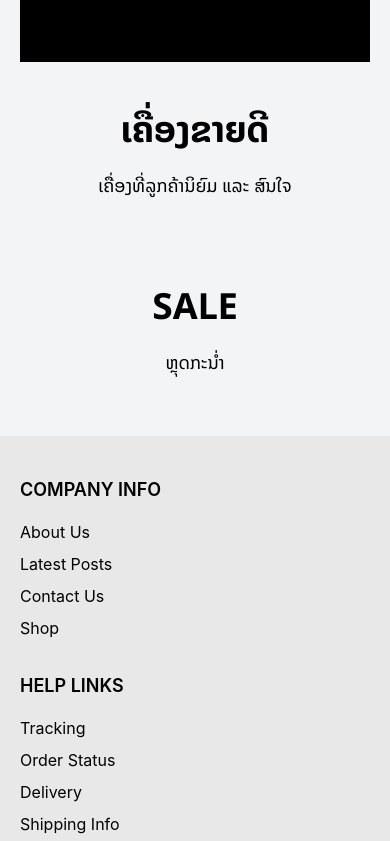
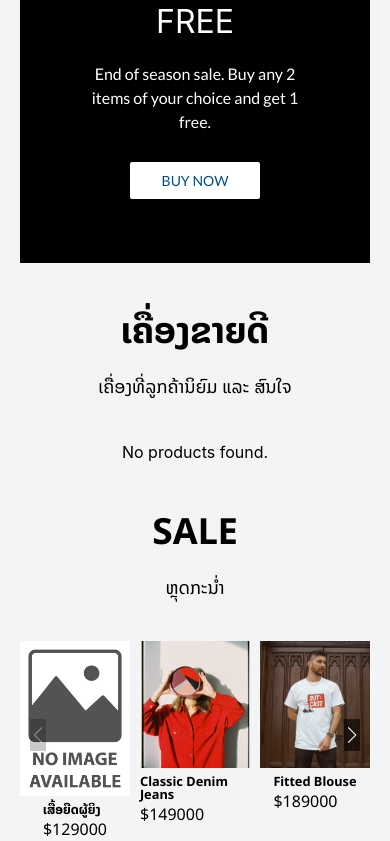
Before and after one commit to tonsisouvanh/style-hub-app, a React (Vite) app: page / in a window 390 px wide. Shown: the part 2559-3400 px from the top of the page. Built offline with nearby package versions, Linux system fonts and the light colour scheme.

Commit message:
featured products

```diff
--- a/src/components/FeaturedProducts/FeaturedProducts.tsx
+++ b/src/components/FeaturedProducts/FeaturedProducts.tsx
@@ -1,3 +1,4 @@
+import { useState, useEffect } from "react";
 import { Link } from "react-router-dom";
 import { motion } from "framer-motion";
 import { fadeFromTopAnimate } from "../../animation";
@@ -6,87 +7,46 @@ import { Swiper, SwiperSlide } from "swiper/react";
 import "swiper/css";
 import "swiper/css/navigation";
 import "./FeaturedProduct.css";
-
+import { Product } from "../../types";
+import { noimage } from "../../assets/images";
 interface ProductProps {
   products: Product[];
   featuredTitle: string;
   featuredDesc: string;
   showButton: boolean;
   isScrollX: boolean;
-}
-
-interface Product {
-  id: number;
-  image: string;
-  title: string;
-  price: number;
+  showType: string;
 }
 
 const FeaturedProducts: React.FC<ProductProps> = ({
   products,
-  featuredTitle = "Discover NEW Arrivals",
-  featuredDesc = "Recently added shirts!",
+  featuredTitle = "No title",
+  featuredDesc = "No description",
   showButton,
   isScrollX = false,
+  showType,
 }) => {
-  // const featuredProducts = [
-  //   {
-  //     id: 1,
-  //     name: "T-Shirt",
-  //     image: sample,
-  //     size: ["S", "M", "L"],
-  //     colors: ["Red", "Blue", "Black"],
-  //     description: "A comfortable and stylish t-shirt for everyday wear.",
-  //     price: 24.99,
-  //   },
-  //   {
-  //     id: 2,
-  //     name: "Jeans",
-  //     image: sample,
-  //     size: ["S", "M", "L", "XL"],
-  //     colors: ["Blue", "Black"],
-  //     description: "Classic denim jeans for a trendy and casual look.",
-  //     price: 49.99,
-  //   },
-  //   {
-  //     id: 3,
-  //     name: "Dress",
-  //     image: sample,
-  //     size: ["XS", "S", "M"],
-  //     colors: ["Red", "Black", "White"],
-  //     description: "Elegant and chic dress for special occasions.",
-  //     price: 69.99,
-  //   },
-  //   {
-  //     id: 4,
-  //     name: "Dress",
-  //     image: sample,
-  //     size: ["XS", "S", "M"],
-  //     colors: ["Red", "Black", "White"],
-  //     description: "Elegant and chic dress for special occasions.",
-  //     price: 69.99,
-  //   },
-  //   {
-  //     id: 5,
-  //     name: "Dress",
-  //     image: sample,
-  //     size: ["XS", "S", "M"],
-  //     colors: ["Red", "Black", "White"],
-  //     description: "Elegant and chic dress for special occasions.",
-  //     price: 69.99,
-  //   },
-  //   {
-  //     id: 6,
-  //     name: "Dress",
-  //     image: sample,
-  //     size: ["XS", "S", "M"],
-  //     colors: ["Red", "Black", "White"],
-  //     description: "Elegant and chic dress for special occasions.",
-  //     price: 69.99,
-  //   },
-  //   // Add more products as needed
-  // ];
+  const [filteredProducts, setFilteredProducts] = useState<Product[]>();
 
+  useEffect(() => {
+    switch (showType) {
+      case "newarrival":
+        setFilteredProducts(
+          products.filter((item) => item.isNewArrival === true)
+        );
+        break;
+      case "bestsell":
+        setFilteredProducts(products.filter((item) => item.ratings >= 5));
+        break;
+      case "sale":
+        setFilteredProducts(products.filter((item) => item.discount !== null));
+        break;
+
+      default:
+        setFilteredProducts([]);
+        break;
+    }
+  }, [showType, products]);
   return (
     <>
       {isScrollX ? (
@@ -121,7 +81,7 @@ const FeaturedProducts: React.FC<ProductProps> = ({
                 variants={fadeFromTopAnimate}
                 className="flex items-start gap-4 overflow-x-scroll no-scrollbar"
               >
-                {/* card */}
+                {filteredProducts && filteredProducts.length > 0 ? (
                   <Swiper
                     slidesPerView={3}
                     allowSlidePrev={true}
@@ -147,7 +107,7 @@ const FeaturedProducts: React.FC<ProductProps> = ({
                       },
                     }}
                   >
-                  {products.map((product) => (
+                    {filteredProducts?.map((product) => (
                       <SwiperSlide key={product.id} className="">
                         <Link
                           to={`/single-product/${product.id}`}
@@ -156,7 +116,7 @@ const FeaturedProducts: React.FC<ProductProps> = ({
                           <div className="transition duration-300 hover:scale-105 flex flex-col items-center ">
                             <div className="">
                               <img
-                              src={product.image}
+                                src={product.images[0] || noimage}
                                 alt={product.title}
                                 className="w-full h-full object-cover"
                               />
@@ -174,8 +134,11 @@ const FeaturedProducts: React.FC<ProductProps> = ({
                       </SwiperSlide>
                     ))}
                   </Swiper>
+                ) : (
+                  <p className="w-full text-center">No products found.</p>
+                )}
+                {/* card */}
               </motion.div>
-
               {/* {showButton && (
                 <button className="bg-[#024E82] hover:bg-[#024E82]/90 transition text-[16px] text-white py-4 font-lato px-10 whitespace-nowrap mt-20">
                   SHOP NOW
@@ -224,7 +187,7 @@ const FeaturedProducts: React.FC<ProductProps> = ({
                     className=" transition duration-300 hover:scale-105 flex flex-col items-center"
                   >
                     <img
-                      src={product.image}
+                      src={product.images[0]}
                       alt={product.title}
                       className="w-full h-[17rem] object-cover"
                     />
--- a/src/components/Footer/Footer.tsx
+++ b/src/components/Footer/Footer.tsx
@@ -1,11 +1,13 @@
-import React from "react";
-import { Link } from "react-router-dom";
-import { FaCcVisa, FaCcMastercard, FaPaypal } from "react-icons/fa";
+import Logo from "../Logo/Logo";
 const Footer = () => {
   return (
     <footer className="bg-gray-100 w-full">
       <div className="rounded-div py-10 px-4 sm:px-6 lg:py-20 lg:px-16 bg-[#E8E8E8]">
-        <div className="grid grid-cols-1 md:grid-cols-2 lg:grid-cols-4 gap-8">
+        <div className="flex justify-center items-center">
+          <Logo />
+        </div>
+
+        {/* <div className="grid grid-cols-1 md:grid-cols-2 lg:grid-cols-4 gap-8">
           <div>
             <h3 className="text-lg font-semibold mb-4 uppercase">
               Company info
@@ -63,8 +65,8 @@ const Footer = () => {
                 <Link to="/terms-of-use">Terms of Use</Link>
               </li>
             </ul>
-          </div>
-          {/* <div>
+          </div> */}
+        {/* <div>
             <h3 className="text-lg font-semibold mb-4 uppercase">
               Get in the know
             </h3>
@@ -79,20 +81,28 @@ const Footer = () => {
               </button>
             </form>
           </div> */}
-        </div>
+        {/* </div> */}
 
-        <div className="flex gap-8 items-center justify-between border-t-gray-300 border-t-2 mt-20 pt-10">
+        <div className="flex gap-8 items-center justify-between border-t-black border-t-[0.5px] mt-20 pt-10">
           <div>
             <p>
               &copy; {new Date().getFullYear()} Developed by DevTons. All rights
               reserved.
             </p>
-            <p>Privacy Policy Terms & Conditions</p>
-          </div>
-          <div className="flex items-center gap-4">
-            <FaCcVisa className="text-4xl text-blue-600" />
-            <FaCcMastercard className="text-4xl text-red-500" />
-            <FaPaypal className="text-4xl text-blue-400" />
+            <p>
+              <span className="font-bold">Email: </span>
+              tonsisouvanh7@gmail.com
+            </p>
+            <div>
+              <span className="font-bold">Website: </span>
+              <a
+                className=""
+                target="_blank"
+                href="https://devtons-120196.web.app/"
+              >
+                Click!
+              </a>
+            </div>
           </div>
         </div>
       </div>
--- a/src/components/ProductFilterSort/ProductFilter.tsx
+++ b/src/components/ProductFilterSort/ProductFilter.tsx
@@ -1,8 +1,8 @@
 import React from "react";
-import { BiFilterAlt } from "react-icons/bi";
 import SizeCheckbox from "./SizeCheckbox";
 import ColorFilter from "./ColorFilter";
 import PriceRangeFilter from "./PriceRangeFilter";
+import { AiOutlineClose } from "react-icons/ai";
 
 const gridStyle = "grid grid-rows-3 grid-flow-col space-y-2";
 
@@ -12,14 +12,14 @@ interface ProductFilterProps {
 
 const ProductFilter: React.FC<ProductFilterProps> = ({ handleOpenFilter }) => {
   return (
-    <div className="relative h-full flex flex-col gap-y-5 w-fit bg-white p-5">
+    <div className="relative h-full flex flex-col gap-y-5 bg-white p-5 w-fit border">
       <span
         onClick={() => handleOpenFilter(false)}
-        className="absolute top-2 right-3"
+        className="absolute top-2 right-3 cursor-pointer"
       >
-        X
+        <AiOutlineClose className="text-[1.5rem]"/>
       </span>
-      <div>
+      <div className="mt-5">
         <h3 className="font-bold">Active filters</h3>
         <div className="flex flex-wrap items-center gap-2">
           <div className="p-2 border w-fit">downjacket coat</div>
@@ -47,6 +47,9 @@ const ProductFilter: React.FC<ProductFilterProps> = ({ handleOpenFilter }) => {
           <PriceRangeFilter gridStyle={gridStyle} />
         </div>
       </div>
+      <div className="w-full bg-black text-white py-3 px-1">
+        <button className="w-full text-center">Submit</button>
+      </div>
     </div>
   );
 };
--- a/src/pages/Home/HomePage.tsx
+++ b/src/pages/Home/HomePage.tsx
@@ -5,10 +5,8 @@ import Hero from "../../components/Hero/Hero";
 import { slides } from "../../data/data";
 import Service from "../../components/Services/Service";
 import Promotion from "../../components/Promotion/Promotion";
-
-import { newArrivalProducts, topSellers } from "../../data/data";
 import Categories from "../../components/Categories/Categories";
-
+import {mockProducts} from "../../data/data";
 const Home = () => {
   useEffect(() => {
     window.scrollTo(0, 0);
@@ -27,11 +25,12 @@ const Home = () => {
 
         {/*============== Featured products ==============*/}
         <FeaturedProducts
-          products={newArrivalProducts}
+          products={mockProducts}
           featuredTitle="ເຄື່ອງມາໃໝ່"
           featuredDesc="ຄົ້ນພົບການເພີ່ມໃຫມ່ຫຼ້າສຸດຂອງຄໍເລັກຊັນຂອງພວກເຮົາ, ສະເຫນີທາງເລືອກທີ່ສົດຊື່ນແລະທັນສະໄຫມສໍາລັບທ່ານ."
           showButton={false}
-          isScrollX = {true}
+          isScrollX={true}
+          showType={"newarrival"}
         />
         {/*============== Featured products ==============*/}
 
@@ -45,18 +44,20 @@ const Home = () => {
 
         {/*============== Featured products ==============*/}
         <FeaturedProducts
-          products={topSellers}
+          products={mockProducts}
           featuredTitle="ເຄື່ອງຂາຍດີ"
           featuredDesc="ເຄື່ອງທີ່ລູກຄ້ານິຍົມ ແລະ ສົນໃຈ"
           showButton={true}
           isScrollX = {true}
+          showType="bestsell"
         />
         <FeaturedProducts
-          products={topSellers}
+          products={mockProducts}
           featuredTitle="SALE"
           featuredDesc="ຫຼຸດກະນ່ຳ"
           showButton={true}
           isScrollX = {true}
+          showType="sale"
         />
         {/*============== Featured products ==============*/}
       </div>
--- a/src/pages/Products/ProductsPage.tsx
+++ b/src/pages/Products/ProductsPage.tsx
@@ -84,7 +84,7 @@ const ProductsPage = () => {
           <span className="text-white font-notosanslao">ໂຄສະນາ</span>
         </div>
         <div className="flex items-center justify-between font-notosanslao">
-          <span className="text-sm">Result: 397 items</span>
+          <span className="text-sm text-gray-600">Result: 397 items</span>
           <div className="flex items-center gap-8 text-[1rem]">
             <div
               onClick={() => handleOpenFilter(true)}
@@ -95,7 +95,7 @@ const ProductsPage = () => {
             </div>
 
             {isOpenFilter && (
-              <div className="fixed w-screen bg-black/80 h-screen top-0 right-0 bg-white z-50 flex justify-end">
+              <div className="fixed w-screen bg-black/80 h-screen top-0 right-0 z-50 flex justify-end">
                 <ProductFilter handleOpenFilter={handleOpenFilter} />
               </div>
             )}
```
Lines whose indentation alone changed are shown as unchanged.
